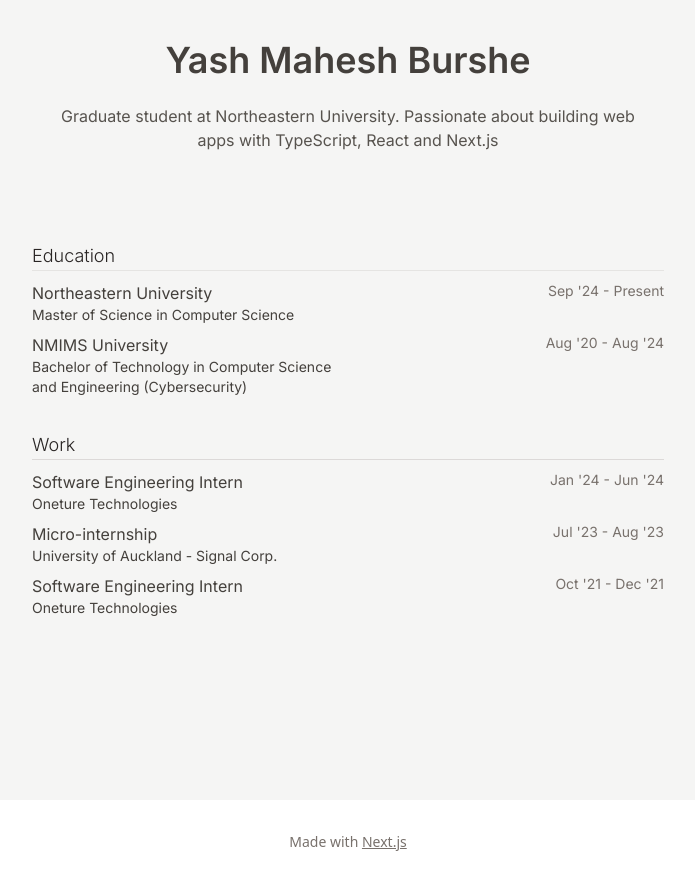
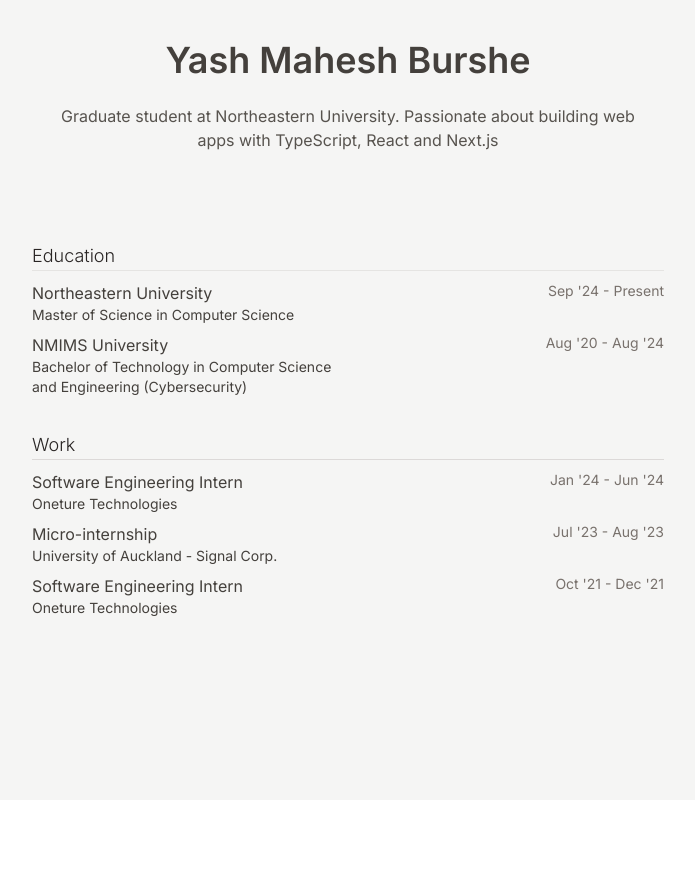
Before and after one commit to yashburshe/website, a Next.js app: page / in a window 1280 px wide. Shown: the whole page, without its empty margins (292-987 px from the left). After the commit the page ends 800 px from the top, so only its background shows below. Built offline with nearby package versions, Linux system fonts and the light colour scheme.

Commit message:
Add speed insights and analytics

```diff
--- a/app/layout.tsx
+++ b/app/layout.tsx
@@ -1,6 +1,7 @@
 import { Metadata } from "next";
-import Footer from "./components/Footer";
 import "./globals.css";
+import { SpeedInsights } from "@vercel/speed-insights/next"
+import { Analytics } from '@vercel/analytics/next';
 
 export const metadata: Metadata = {
   title: 'Yash Burshe',
@@ -21,11 +22,10 @@
     <html lang="en">
       <head><link rel="icon" href="/favicon.ico" sizes="any" /></head>
       <body className="min-h-dvh">
-        {/* <Banner/> */}
-        {/* <Header /> */}
         <div>
           {children}
-          <Footer />
+          <SpeedInsights/>
+          <Analytics/>
         </div>
       </body>
     </html>
```
Also changed, not shown: package.json (+8 -6 lines), 1 other file (tests, documents, lock files or other folders).
